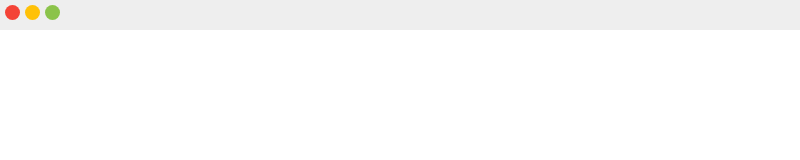
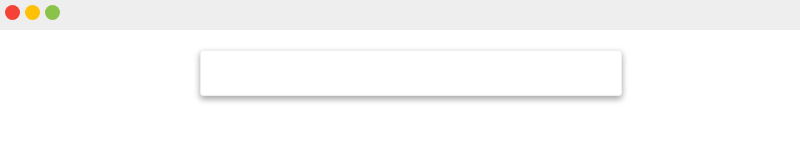
Before and after one commit to Kiricon/ComfyBrowser, an Electron app: page index.html in a window 800 px wide. Drawn offline with Linux system fonts and the light colour scheme.

Commit message:
Created simple url bar that does nothing

```diff
--- a/css/window.css
+++ b/css/window.css
@@ -27,3 +27,19 @@
 #max-btn {
   background: #8BC34A;
 }
+
+
+#searchBar {
+  position: absolute;
+  top: 50px;
+  display:block;
+  width: 400px;
+  font-size: 1.3em;
+  border-radius: 3px;
+  padding: 10px;
+  left: 50%;
+  margin-left: -200px;
+  border: solid 1px #eee;
+  outline: none;
+  box-shadow: 0 3px 6px rgba(0,0,0,0.16), 0 3px 6px rgba(0,0,0,0.23);
+}
--- a/index.html
+++ b/index.html
@@ -31,6 +31,10 @@
       src="https://www.github.com/"
       style="display:inline-flex; width:100%; height:calc( 100% - 30px)">
     </webview>
+
+
+    <input id="searchBar" />
+
   </body>
 
   <script src="js/window.js"></script>
--- a/js/window.js
+++ b/js/window.js
@@ -18,3 +18,13 @@
        var window = remote.getCurrentWindow();
        window.close();
   });
+
+
+//####### Listen for search combo
+
+document.addEventListener("keydown", function(e) {
+     if (e.keyCode == 83 && (navigator.platform.match("Mac") ? e.metaKey : e.ctrlKey))      {
+       e.preventDefault();
+       alert('yes');
+     }
+   }, false);
```
